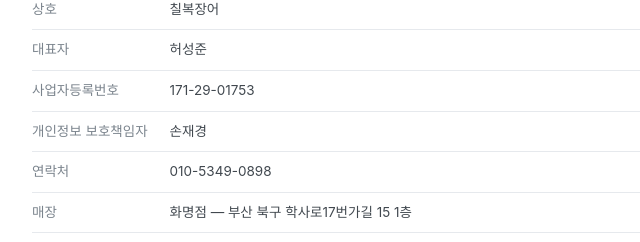
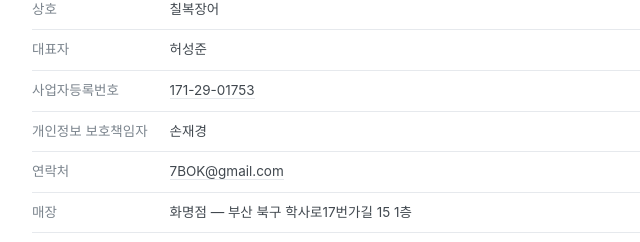
Before and after one commit to Stack-Son/cillbouk-legal, a plain HTML site: page privacy.html in a window 1280 px wide. Shown: the part 4050-4292 px from the top of the page, 248-888 px from the left. Drawn offline with Linux system fonts and the light colour scheme.

Commit message:
문의처를 업무용 메일로

```diff
--- a/privacy.html
+++ b/privacy.html
@@ -113,6 +113,8 @@
   line-height:1.6}
 dt{color:var(--faint); padding:9px 22px 9px 0; border-top:1px solid var(--line); white-space:nowrap}
 dd{margin:0; padding:9px 0; border-top:1px solid var(--line); color:var(--body)}
+dd a{color:var(--body); text-decoration:none; border-bottom:1px solid var(--line)}
+dd a:hover{color:var(--accent); border-color:currentColor}
 dl>dt:first-of-type,dl>dt:first-of-type+dd{border-top:0}
 @media(max-width:520px){
   dl{grid-template-columns:1fr}
@@ -249,7 +251,7 @@
 
     <section id="s9">
       <h2 class="title">9. 문의</h2>
-      <dl><dt>상호</dt><dd>칠복장어</dd><dt>대표자</dt><dd>허성준</dd><dt>사업자등록번호</dt><dd>171-29-01753</dd><dt>개인정보 보호책임자</dt><dd>손재경</dd><dt>연락처</dt><dd>010-5349-0898</dd><dt>매장</dt><dd>화명점 — 부산 북구 학사로17번가길 15 1층</dd><dt>매장</dt><dd>남천점 — 부산 수영구 황령대로489번길 30 2층</dd></dl>
+      <dl><dt>상호</dt><dd>칠복장어</dd><dt>대표자</dt><dd>허성준</dd><dt>사업자등록번호</dt><dd><a href="tel:1712901753">171-29-01753</a></dd><dt>개인정보 보호책임자</dt><dd>손재경</dd><dt>연락처</dt><dd><a href="mailto:7BOK@gmail.com">7BOK@gmail.com</a></dd><dt>매장</dt><dd>화명점 — 부산 북구 학사로17번가길 15 1층</dd><dt>매장</dt><dd>남천점 — 부산 수영구 황령대로489번길 30 2층</dd></dl>
     </section>
 
   <footer>
```
Also changed, not shown: index.html (+2 -0 lines), terms.html (+2 -0 lines).
